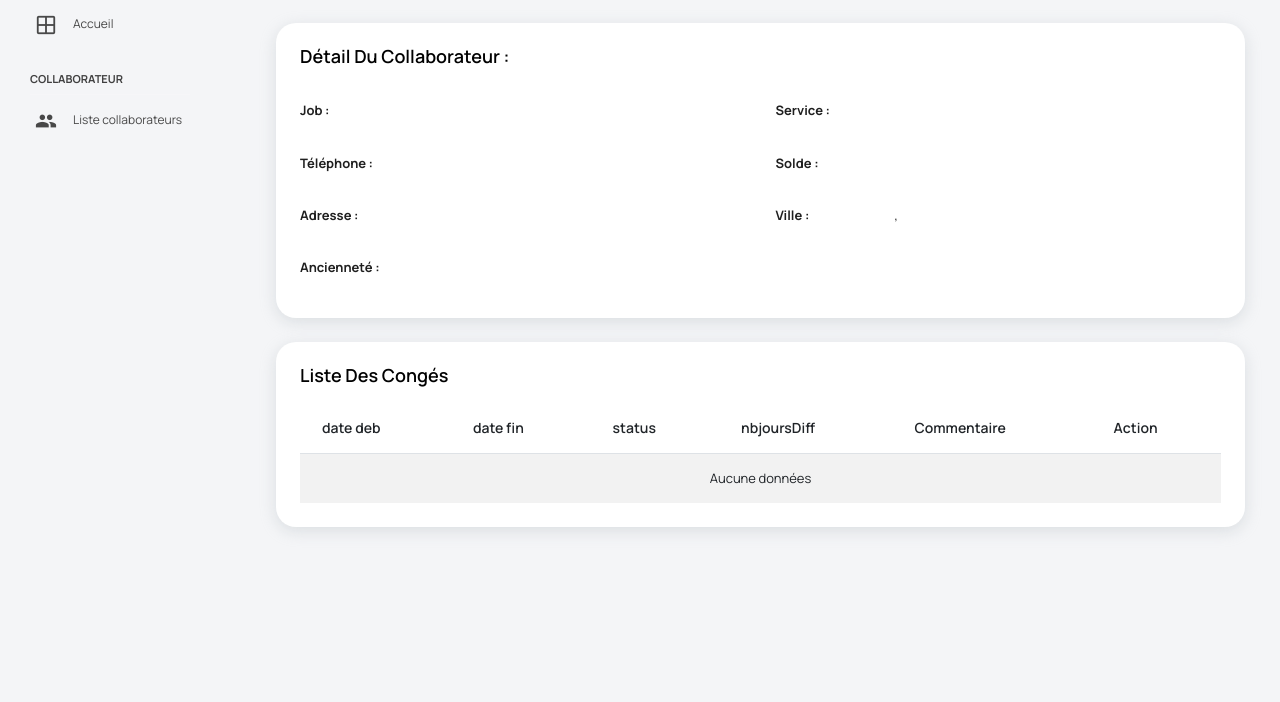
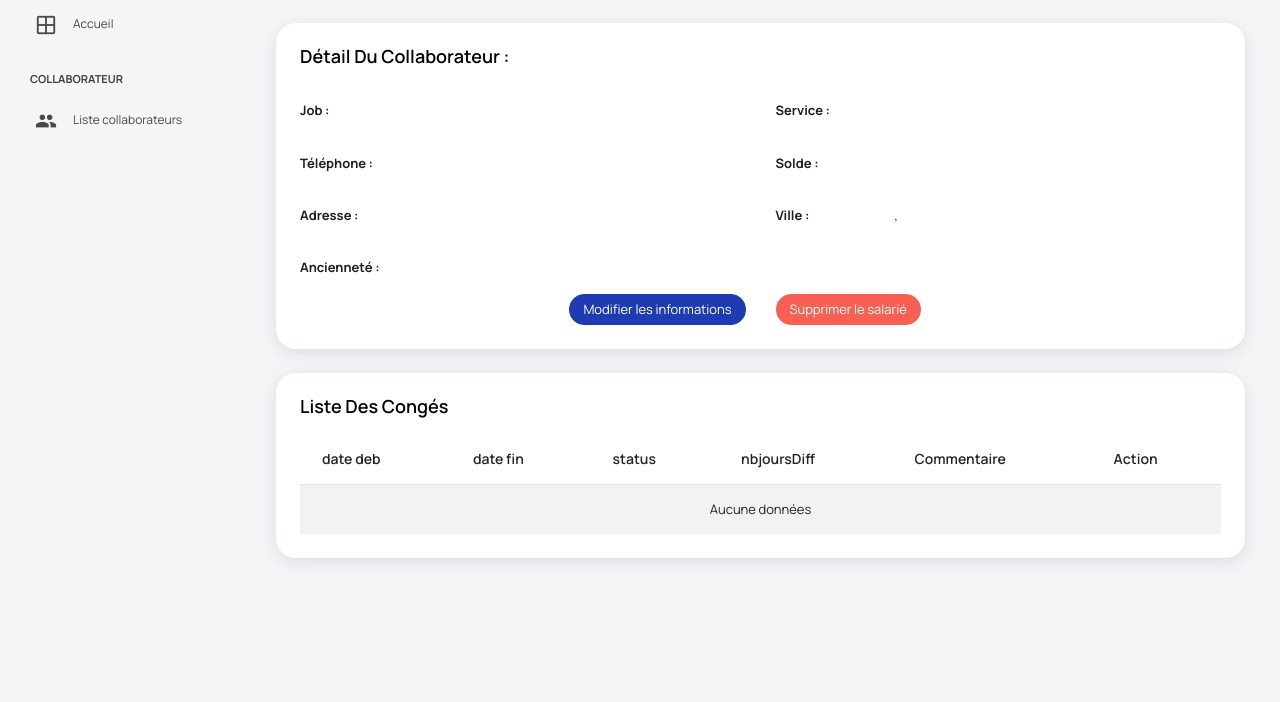
Before and after one commit to julienschollaert/EloConge, a Symfony app: template templates/list_person/detail.html.twig in a window 1280 px wide. Shown: the part 98-800 px from the top of the page. Run offline with Twig, Linux system fonts and the light colour scheme; the template is opened without the code that fills it, so the values that code supplies are empty; some libraries are stand-ins or nearby versions.

Commit message:
Commit 17 juin 2022

```diff
--- a/src/Controller/ListPersonController.php
+++ b/src/Controller/ListPersonController.php
@@ -93,4 +93,8 @@ class ListPersonController extends AbstractController
         $entityManager->flush();
         return $this->redirectToRoute('app_list_person');
     }
+
+
+
+
 }
--- a/src/Entity/ListSalary.php
+++ b/src/Entity/ListSalary.php
@@ -45,8 +45,7 @@ class ListSalary
     #[ORM\Column(type: 'string', length: 255)]
     private $jobname;
 
-    #[ORM\ManyToMany(targetEntity: ListConge::class, mappedBy: 'idSalary')]
-    private $listConges;
+
 
     #[ORM\OneToOne(targetEntity: UserController::class, cascade: ['persist', 'remove'])]
     private $idLogin;
--- a/templates/list_person/detail.html.twig
+++ b/templates/list_person/detail.html.twig
@@ -12,7 +12,7 @@
 	<h4 class="card-title">Détail du collaborateur :
 		{{ prenom }}
 		{{ nom }}</h4>
-	<form class="form-sample">
+
 		<div class="row">
 			<div class="col-md-6">
 				<div class="form-group row" style="margin-bottom: 0px;">
@@ -100,7 +100,33 @@
 				</div>
 			</div>
 		</div>
+
+
+
+	<div class="row">
+		<div class="col-md-6">
+
+			<div class="form-group row" style="margin-bottom: 0px; text-align: right">
+				<form method="POST"action="{{path('app_detail_person',{'id': id})}}">
+					<button class="btn btn-sm btn-primary">Modifier les informations</button>
+				</form>
+			</div>
+		</div>
+		<div class="col-md-6">
+			<div class="form-group row" style="margin-bottom: 0px;">
+				<form method="POST"action="{{path('app_detail_person',{'id': id})}}">
+					<button class="btn btn-sm btn-danger">Supprimer le salarié</button>
+				</form>
+			</div>
+		</div>
+	</div>
+	{#  <form method="POST"action="{{path('app_detail_person',{'id': id})}}">
+		<button class="btn btn-sm btn-primary">Modifier les informations</button>
 	</form>
+
+	<form method="POST"action="{{path('app_detail_person',{'id': id})}}">
+		<button class="btn btn-sm btn-danger">Supprimer le salarié</button>
+	</form>#}
 </div></div></div><div class="col-12 grid-margin stretch-card mt-4"><div class="card">
 <div class="card-body">
 	<h4 class="card-title">Liste des congés</h4>
@@ -126,7 +152,7 @@
 					<td>{{row.commentaire}}</td>
 
 					<td>
-						<form method="POST" action="{{path('app_detail_person',{'id':row.id})}}">
+						<form method="POST" action="{{path('app_conge_add',{'id':row.id})}}">
 
 							<button class="btn btn-sm btn-primary">Gérer</button>
 						</form>
```
Also changed, not shown: templates/conge/addConge.html.twig (added, +10 -0 lines).
